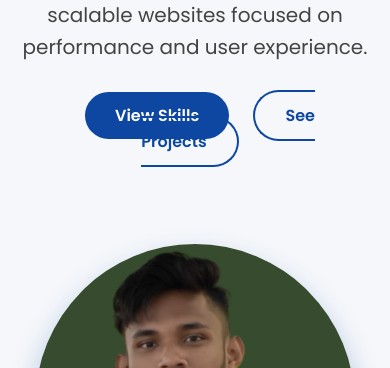
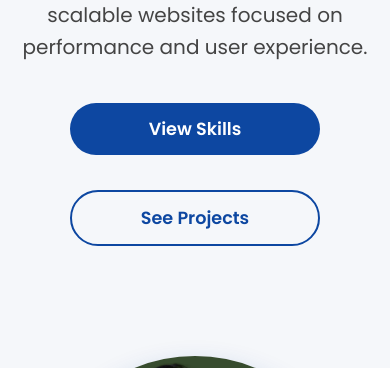
Before and after one commit to satyajitsahoo7/My-Portfolio, a plain HTML site: page index.html in a window 390 px wide. Shown: the part 476-844 px from the top of the page. Drawn offline with Linux system fonts and the light colour scheme.

Commit message:
styles.css

```diff
--- a/styles.css
+++ b/styles.css
@@ -349,24 +349,17 @@ footer {
   }
 }
 @media (max-width: 600px) {
-  .nav-links a {
-    margin-left: 12px;
-    font-size: 0.9rem;
-  }
-
-  /* Mobile navbar fixes */
+  /* Navbar responsive */
   .nav-container {
     flex-direction: column;
     align-items: flex-start;
   }
-
   .nav-links {
     display: flex;
     flex-wrap: wrap;
     gap: 10px;
     margin-top: 10px;
   }
-
   .nav-links a {
     font-size: 0.9rem;
     padding: 6px 14px;
@@ -376,12 +369,26 @@ footer {
     white-space: nowrap;
     margin: 5px 5px 0 0;
   }
-
   .nav-links a:hover {
     background-color: #1976d2;
   }
-
   .nav-links a::after {
     display: none;
   }
+
+  /* Hero buttons responsive */
+  .hero-buttons {
+    display: flex;
+    flex-direction: column;
+    gap: 15px;
+    align-items: center;
+    justify-content: center;
+  }
+  .hero-buttons a {
+    width: 100%;
+    max-width: 250px;
+    text-align: center;
+    padding: 12px 0;
+    font-size: 1.1rem;
+  }
 }
```
